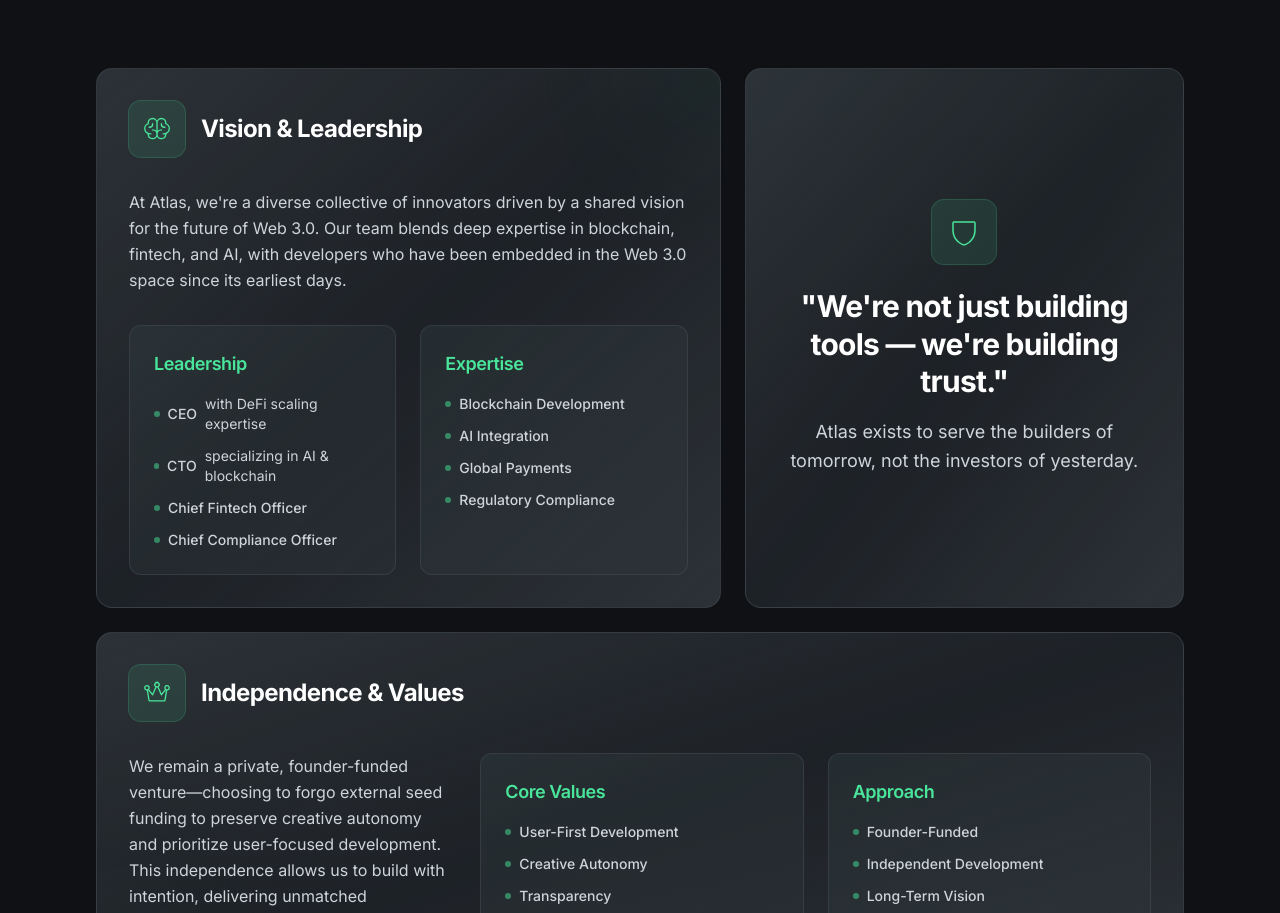
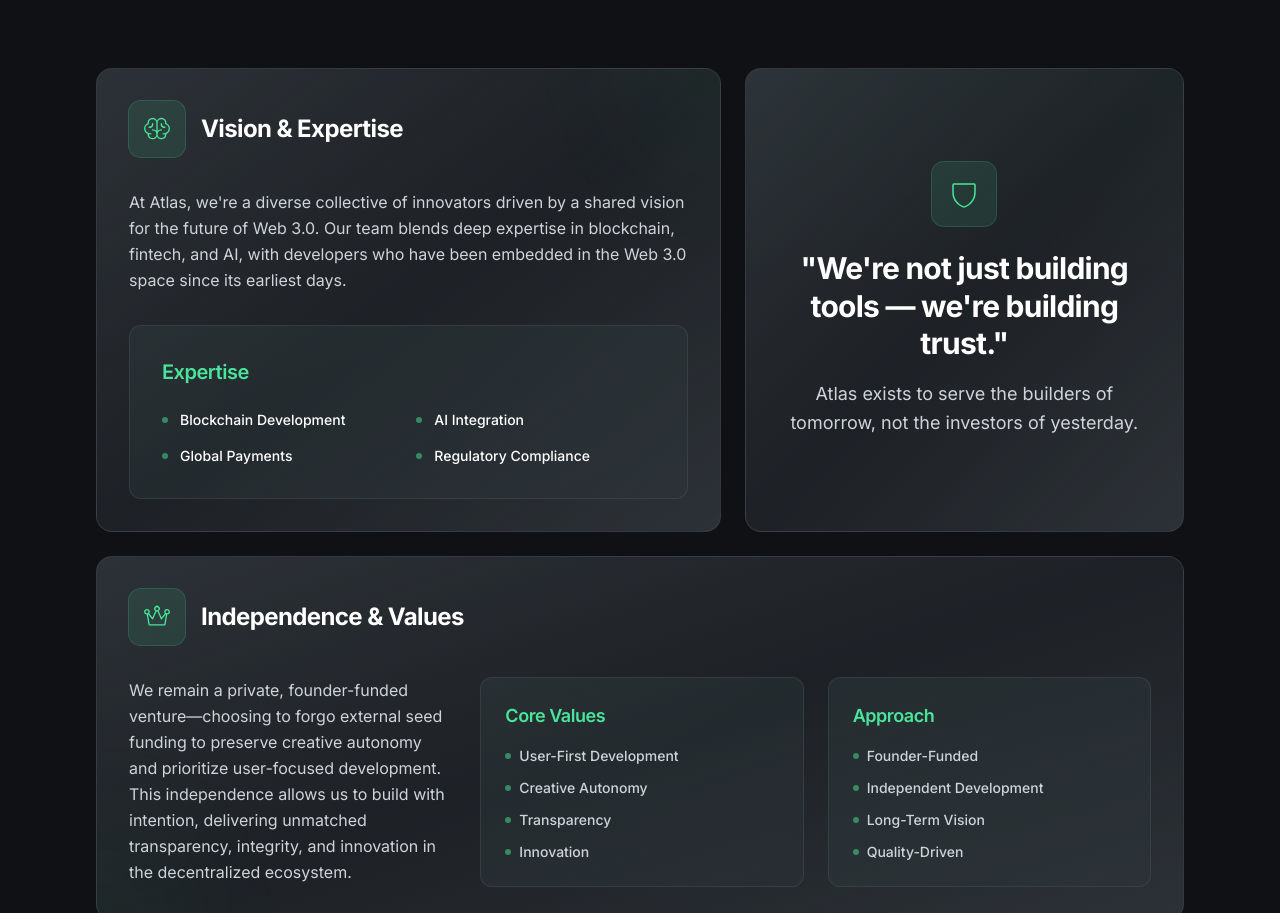
Before and after one commit to samanthaatlas/atlas-V10, a Next.js app: page / in a window 1280 px wide. Shown: the part 2938-3851 px from the top of the page. Built offline with nearby package versions, Linux system fonts and the light colour scheme.

Commit message:
Update: Restructure About Us section with Vision & Expertise layout

```diff
--- a/src/app/page.tsx
+++ b/src/app/page.tsx
@@ -641,10 +641,10 @@
                 </h2>
               </div>
 
-              {/* Vision & Leadership and Independence & Values Cards */}
+              {/* Vision & Expertise and Independence & Values Cards */}
               <div className="mt-20 relative mx-auto max-w-7xl">
                 <div className="grid grid-cols-12 gap-6">
-                  {/* Vision & Leadership - Largest Box */}
+                  {/* Vision & Expertise - Largest Box */}
                   <motion.div
                     className="col-span-12 lg:col-span-7 relative overflow-hidden rounded-2xl border border-atlas-gray-700/50 bg-gradient-to-br from-atlas-gray-800/80 via-atlas-gray-800/40 to-atlas-gray-800/80 p-8"
                     initial={{ opacity: 0, y: 20 }}
@@ -662,7 +662,7 @@
                           <Brain className="h-7 w-7" weight="light" />
                         </motion.div>
                         <h3 className="font-display text-2xl font-bold text-white">
-                          Vision & Leadership
+                          Vision & Expertise
                         </h3>
                       </div>
 
@@ -678,73 +678,38 @@
                           </p>
                         </div>
 
-                        <div className="grid grid-cols-1 md:grid-cols-2 gap-6">
-                          <div className="relative overflow-hidden rounded-xl border border-atlas-gray-700/50 bg-atlas-gray-800/30 p-6">
+                        <div className="relative overflow-hidden rounded-xl border border-atlas-gray-700/50 bg-atlas-gray-800/30 p-8">
                           <div className="absolute inset-0 bg-gradient-to-br from-atlas-teal/5 to-transparent opacity-50" />
-                            <div className="relative space-y-4">
-                              <h4 className="font-display text-lg font-semibold text-atlas-teal">
-                                Leadership
-                              </h4>
-                              <ul className="space-y-3 text-sm text-atlas-gray-400">
-                                <li className="flex items-center gap-2">
-                                  <span className="h-1.5 w-1.5 rounded-full bg-atlas-teal/50" />
-                                  <span className="font-medium">CEO</span> with
-                                  DeFi scaling expertise
-                                </li>
-                                <li className="flex items-center gap-2">
-                                  <span className="h-1.5 w-1.5 rounded-full bg-atlas-teal/50" />
-                                  <span className="font-medium">CTO</span>{" "}
-                                  specializing in AI & blockchain
-                                </li>
-                                <li className="flex items-center gap-2">
-                                  <span className="h-1.5 w-1.5 rounded-full bg-atlas-teal/50" />
-                                  <span className="font-medium">
-                                    Chief Fintech Officer
-                                  </span>
-                                </li>
-                                <li className="flex items-center gap-2">
-                                  <span className="h-1.5 w-1.5 rounded-full bg-atlas-teal/50" />
-                                  <span className="font-medium">
-                                    Chief Compliance Officer
-                                  </span>
-                                </li>
-                              </ul>
-                            </div>
-                          </div>
-
-                          <div className="relative overflow-hidden rounded-xl border border-atlas-gray-700/50 bg-atlas-gray-800/30 p-6">
-                            <div className="absolute inset-0 bg-gradient-to-br from-atlas-teal/5 to-transparent opacity-50" />
-                            <div className="relative space-y-4">
-                              <h4 className="font-display text-lg font-semibold text-atlas-teal">
+                          <div className="relative space-y-6">
+                            <h4 className="font-display text-xl font-semibold text-atlas-teal">
                               Expertise
                             </h4>
-                              <ul className="space-y-3 text-sm text-atlas-gray-400">
-                                <li className="flex items-center gap-2">
+                            <ul className="grid grid-cols-1 sm:grid-cols-2 gap-4 text-sm text-atlas-gray-400">
+                              <li className="flex items-center gap-3">
                                 <span className="h-1.5 w-1.5 rounded-full bg-atlas-teal/50" />
-                                  <span className="font-medium">
+                                <span className="font-medium text-white">
                                   Blockchain Development
                                 </span>
                               </li>
-                                <li className="flex items-center gap-2">
+                              <li className="flex items-center gap-3">
                                 <span className="h-1.5 w-1.5 rounded-full bg-atlas-teal/50" />
-                                  <span className="font-medium">
+                                <span className="font-medium text-white">
                                   AI Integration
                                 </span>
                               </li>
-                                <li className="flex items-center gap-2">
+                              <li className="flex items-center gap-3">
                                 <span className="h-1.5 w-1.5 rounded-full bg-atlas-teal/50" />
-                                  <span className="font-medium">
+                                <span className="font-medium text-white">
                                   Global Payments
                                 </span>
                               </li>
-                                <li className="flex items-center gap-2">
+                              <li className="flex items-center gap-3">
                                 <span className="h-1.5 w-1.5 rounded-full bg-atlas-teal/50" />
-                                  <span className="font-medium">
+                                <span className="font-medium text-white">
                                   Regulatory Compliance
                                 </span>
                               </li>
                             </ul>
-                            </div>
                           </div>
                         </div>
                       </div>
```
Lines whose indentation alone changed are shown as unchanged.
